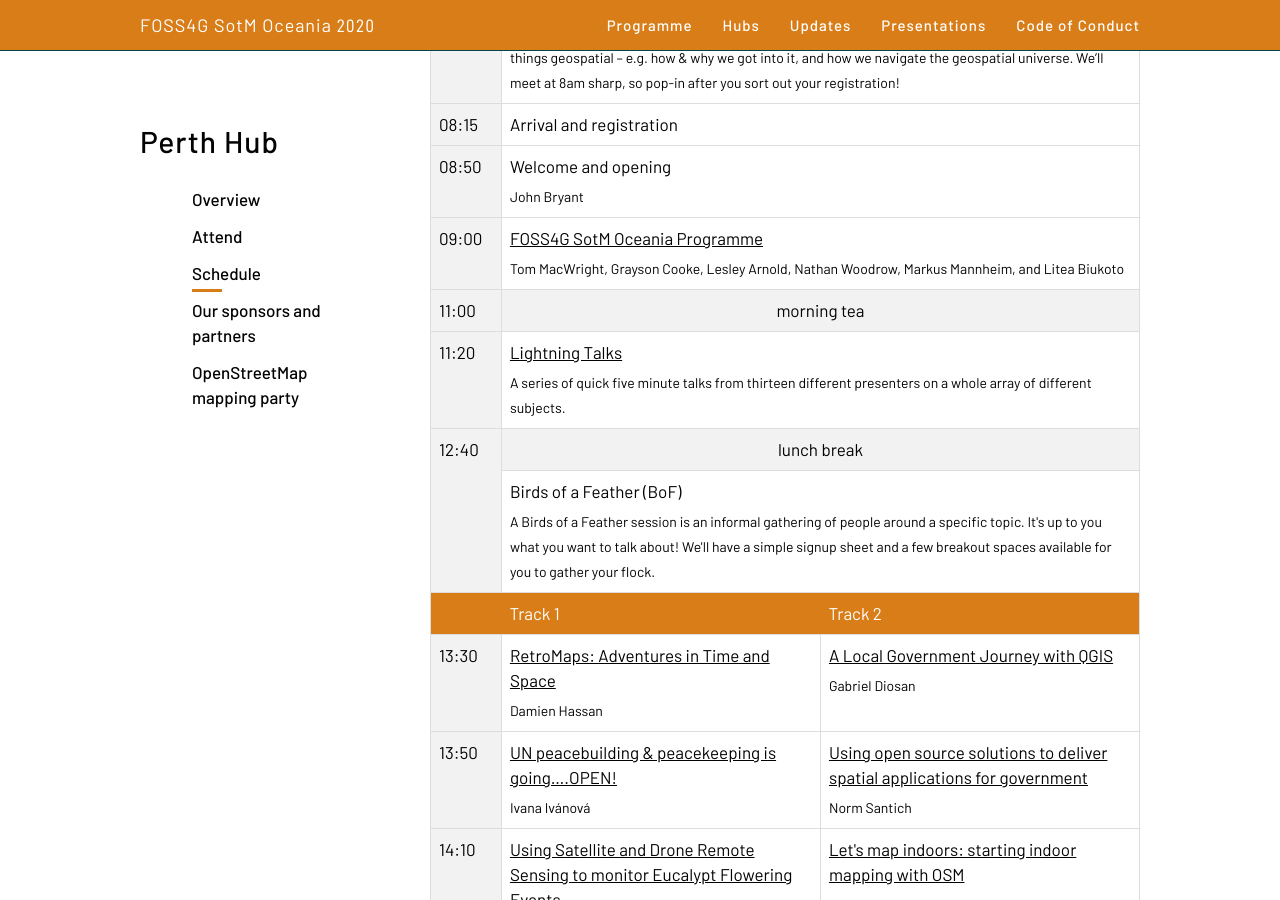
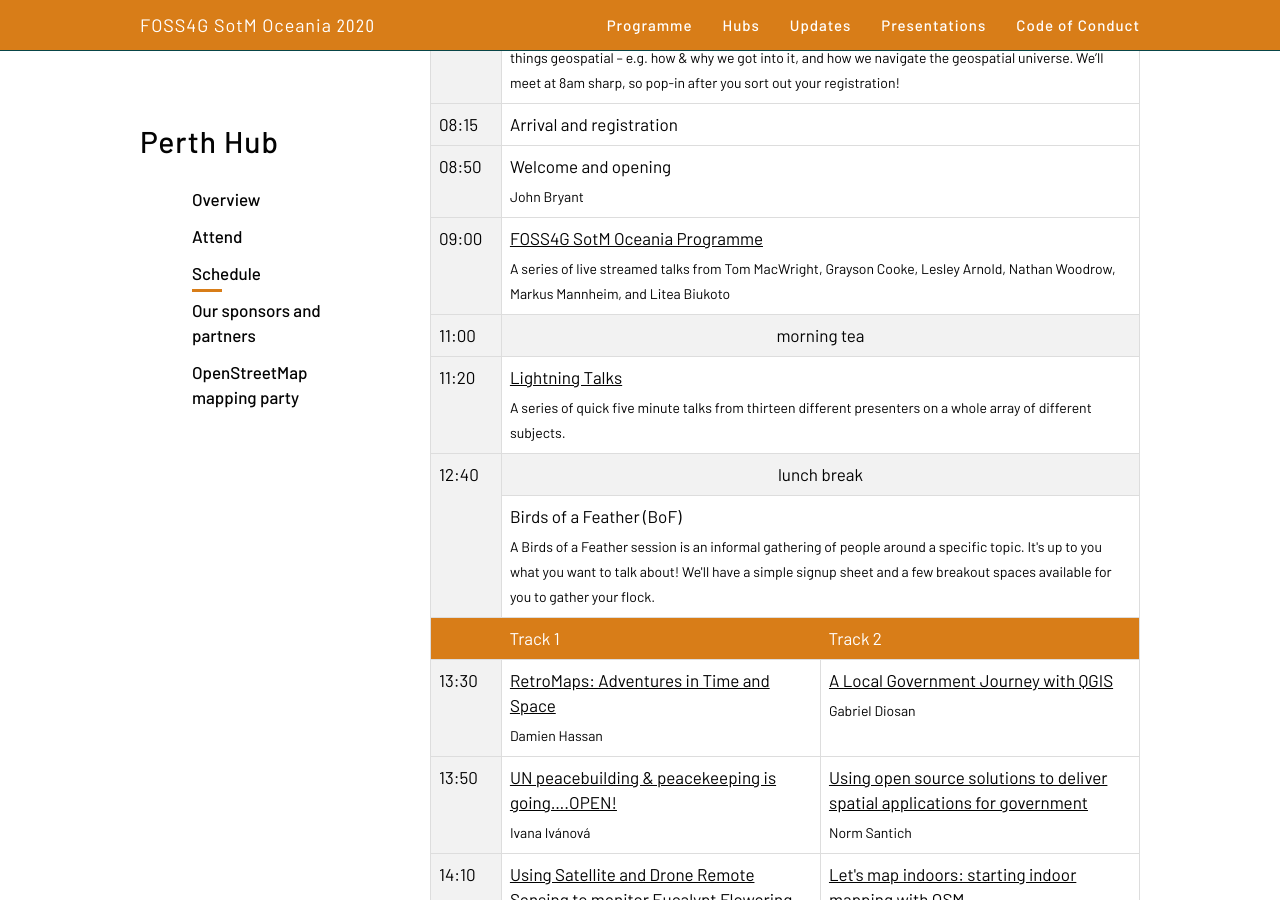
Before and after one commit to osgeo-oceania/foss4g-sotm-oceania-2020, a Jekyll site: the page built from hubs/perth/index.html, in a window 1280 px wide and 900 px high, scrolled down 2515 px. Built offline with Jekyll 4.4.1, drawn with Linux system fonts in a browser that asks for light colours.

Commit message:
Perth hub - Tweak language re morning presos (live stream)

```diff
--- a/_includes/perth-schedule.html
+++ b/_includes/perth-schedule.html
@@ -39,7 +39,8 @@
                 <td class="fill-darken0">09:00</td>
                 <td rowspan="1" colspan="2">
                     <a href="/programme/">FOSS4G SotM Oceania Programme</a>
-                    <br><span class="speaker">Tom MacWright, Grayson Cooke, Lesley Arnold, Nathan Woodrow, Markus
+                    <br><span class="speaker">A series of live streamed talks from Tom MacWright, Grayson Cooke, Lesley
+                        Arnold, Nathan Woodrow, Markus
                         Mannheim, and Litea Biukoto</span>
                 </td>
                 <!-- <td rowspan="1" colspan="2">
```
